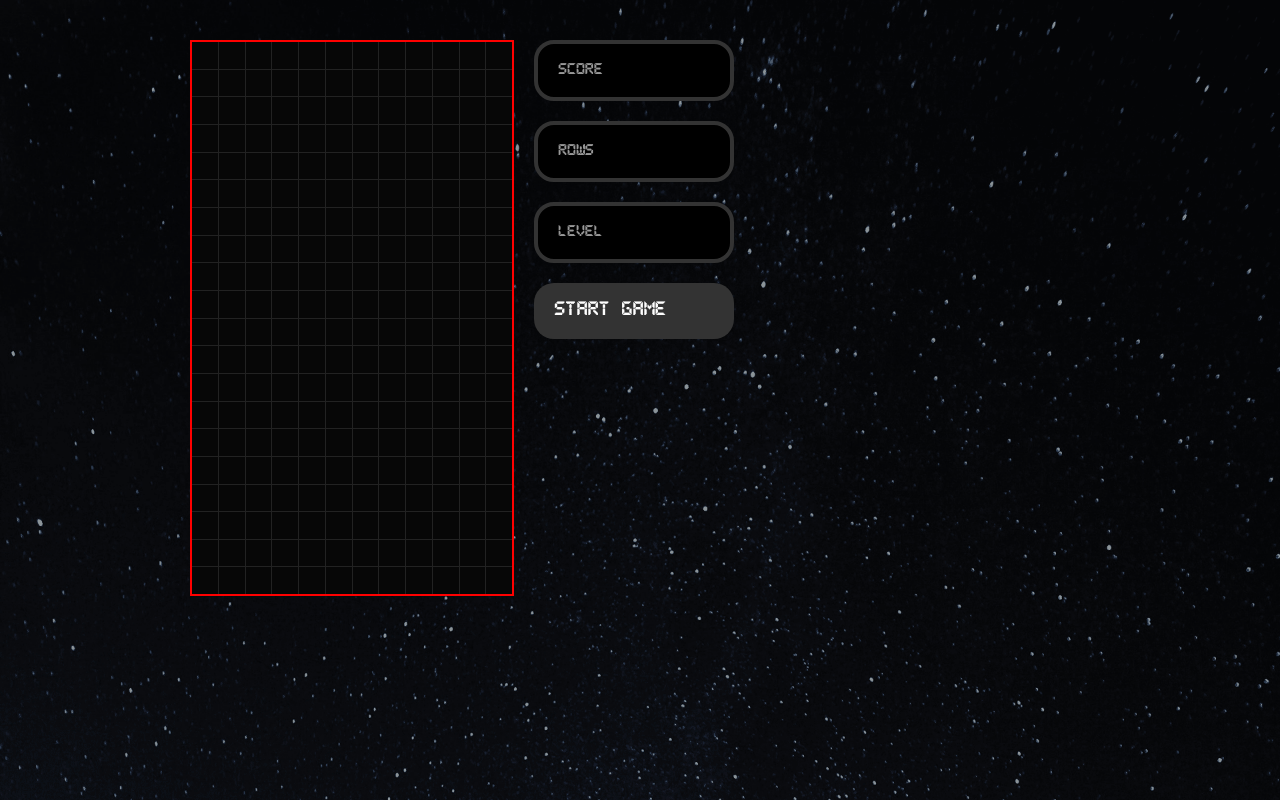
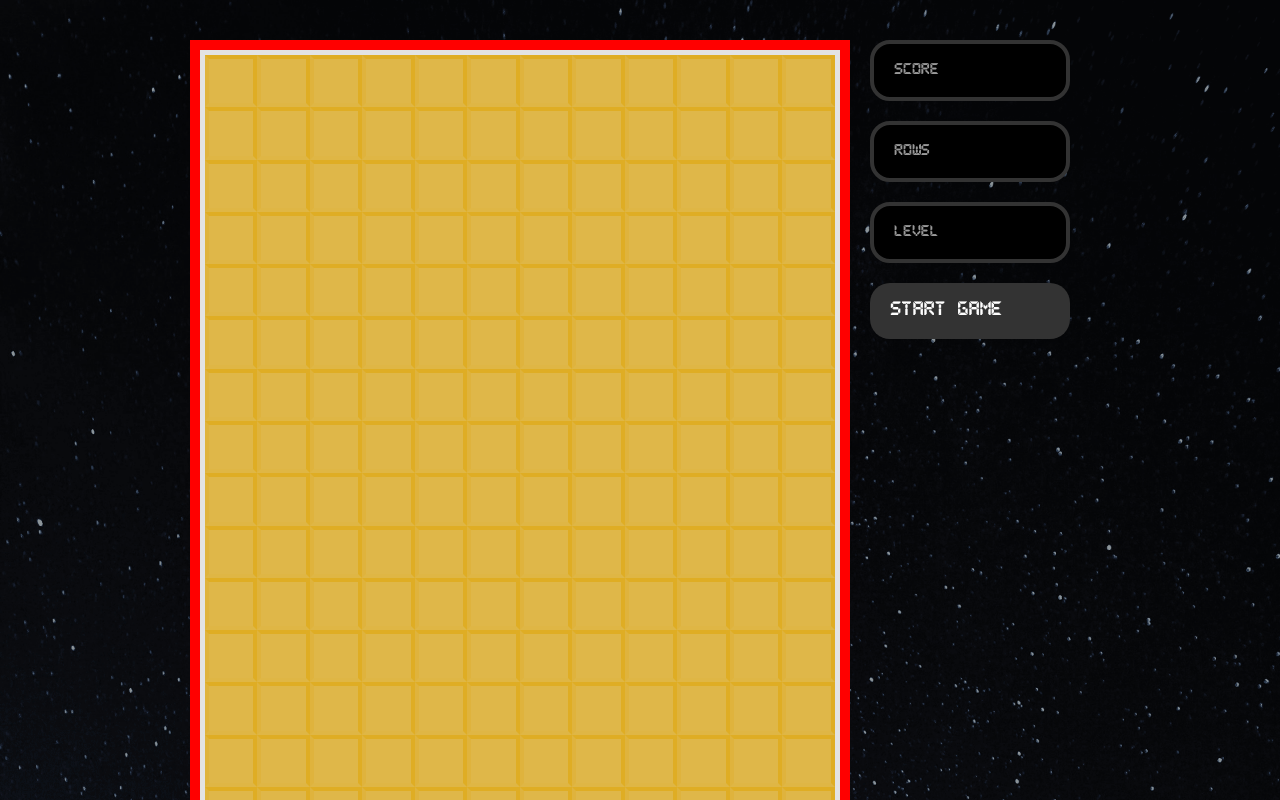
Before and after one commit to jrgrantham/tetris-react, a React (Create React App) app: page / in a window 1280 px wide. Built offline with nearby package versions, Linux system fonts and the light colour scheme.

Commit message:
use flexbox not grid

```diff
--- a/src/components/Cell.jsx
+++ b/src/components/Cell.jsx
@@ -1,9 +1,43 @@
-import React from 'react';
-import { StyledCell } from './styles/styledCell';
-import { TETROMINOS } from '../tetrominos'
+import React from "react";
+import styled from "styled-components";
+import { TETROMINOS } from "../tetrominos";
 
-const Cell = ({ type }) => (
-  <StyledCell type={type} color={TETROMINOS[type].color} />
-)
+const Cell = ({ type }) => {
 
-export default Cell
+  const borderThickness = 4;
+
+  const StyledCell = styled.div`
+    box-sizing: border-box;
+    position: relative;
+    width: 8.333%;
+
+    /* need to remove the thickness of the borders from the 8.3% */
+    padding-bottom: calc(8.3% - ${borderThickness * 2}px);
+
+    background: rgba(${(props) => props.color}, 0.8);
+    border: ${(props) => (props.type === 0 ? "0px" : `${borderThickness}px solid`)};
+    border-bottom-color: rgba(${(props) => props.color}, 0.1);
+    border-right-color: rgba(${(props) => props.color}, 1);
+    border-top-color: rgba(${(props) => props.color}, 1);
+    border-left-color: rgba(${(props) => props.color}, 0.3);
+
+    div {
+      box-sizing: border-box;
+      width: 8.3%;
+      padding-bottom: 8.3%;
+      position: absolute;
+      top: 0;
+      bottom: 0;
+      left: 0;
+      right: 0;
+    }
+  `;
+
+  return (
+    <StyledCell type={"L"} color={TETROMINOS["L"].color}>
+      <div className="cell"></div>
+    </StyledCell>
+  );
+};
+
+export default Cell;
--- a/src/components/styles/styledCell.js
+++ b/src/components/styles/styledCell.js
@@ -1,11 +1,25 @@
 import styled from 'styled-components';
 
 export const StyledCell = styled.div`
-  width: auto;
+
+  box-sizing: border-box;
+  position: relative;
+  /* border: 1px solid black; */
+  width: 8.333%;
+  padding-bottom: calc(8.3% - 8px);
+
   background: rgba(${props => props.color}, 0.8);
-  border: ${props => (props.type === 0 ? '0px' : '4px solid')};
+  border: ${props => (props.type === 0 ? '0px' : '8px solid')};
   border-bottom-color: rgba(${props => props.color}, 0.1);
-  border-bottom-color: rgba(${props => props.color}, 1);
-  border-bottom-color: rgba(${props => props.color}, 1);
-  border-bottom-color: rgba(${props => props.color}, 0.3);
+  border-right-color: rgba(${props => props.color}, 1);
+  border-top-color: rgba(${props => props.color}, 1);
+  border-left-color: rgba(${props => props.color}, 0.3);
+
+  div {
+    box-sizing: border-box;
+    width: 8.3%;
+    padding-bottom: 8.3%;
+    position: absolute;
+    top: 0; bottom: 0; left: 0; right: 0;
+  }
 `
--- a/src/components/styles/styledStage.js
+++ b/src/components/styles/styledStage.js
@@ -1,15 +1,12 @@
 import styled from 'styled-components';
 
 export const StyledStage = styled.div`
-  display: grid;
-  grid-template-rows: repeat(
-    ${props => props.height},
-    calc(25vw / ${props => props.width})
-  );
-  grid-template-columns: repeat(${props => props.width}, 1fr);
-  grid-gap: 1px;
-  border: 2px solid red;
+  display: flex;
+  flex-wrap: wrap;
+  max-width: 500px;
+  padding: 5px;
+  border: 10px solid red;
   width: 100%;
-  max-width: 25vw;
-  background: #222;
+  max-width: 50vw;
+  background: #e3e3e3;
 `
```
